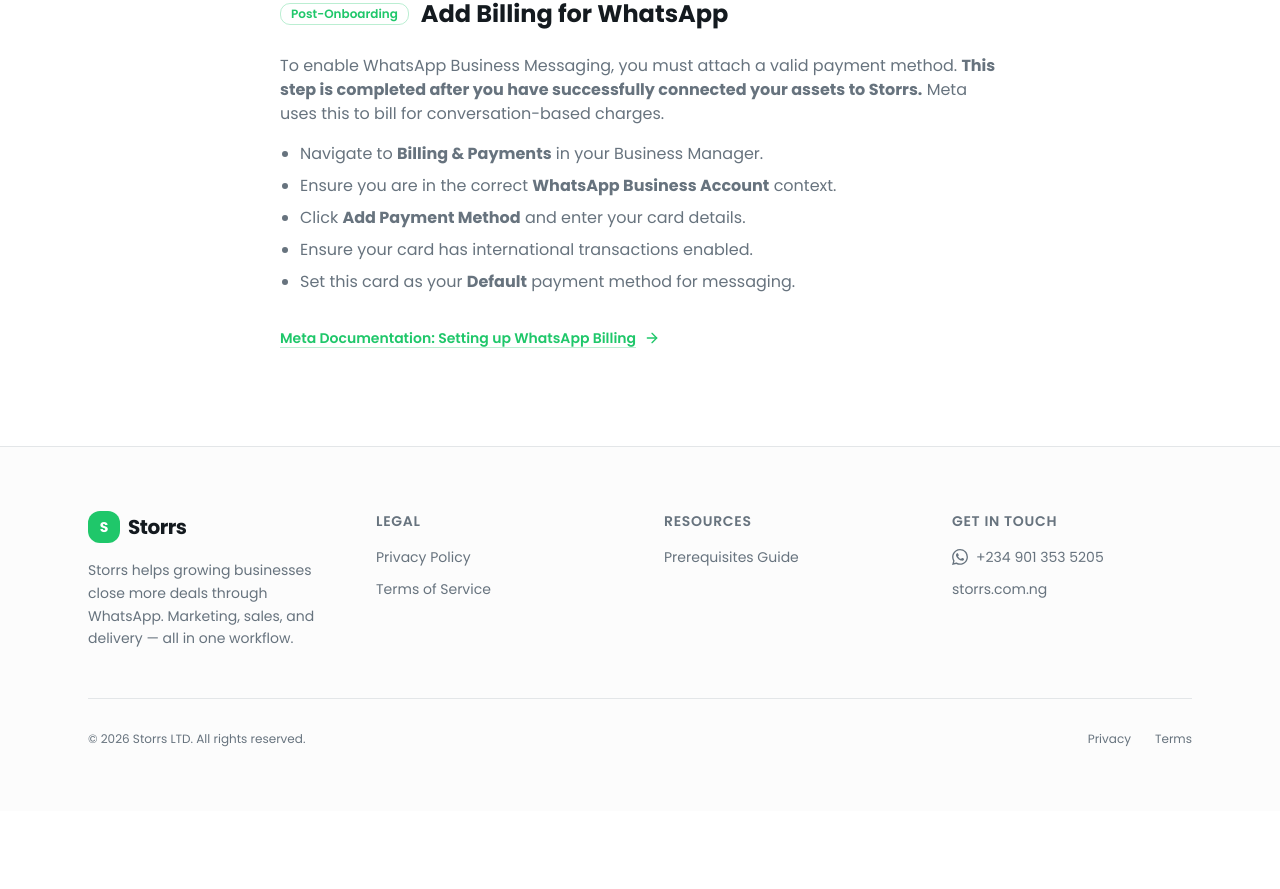
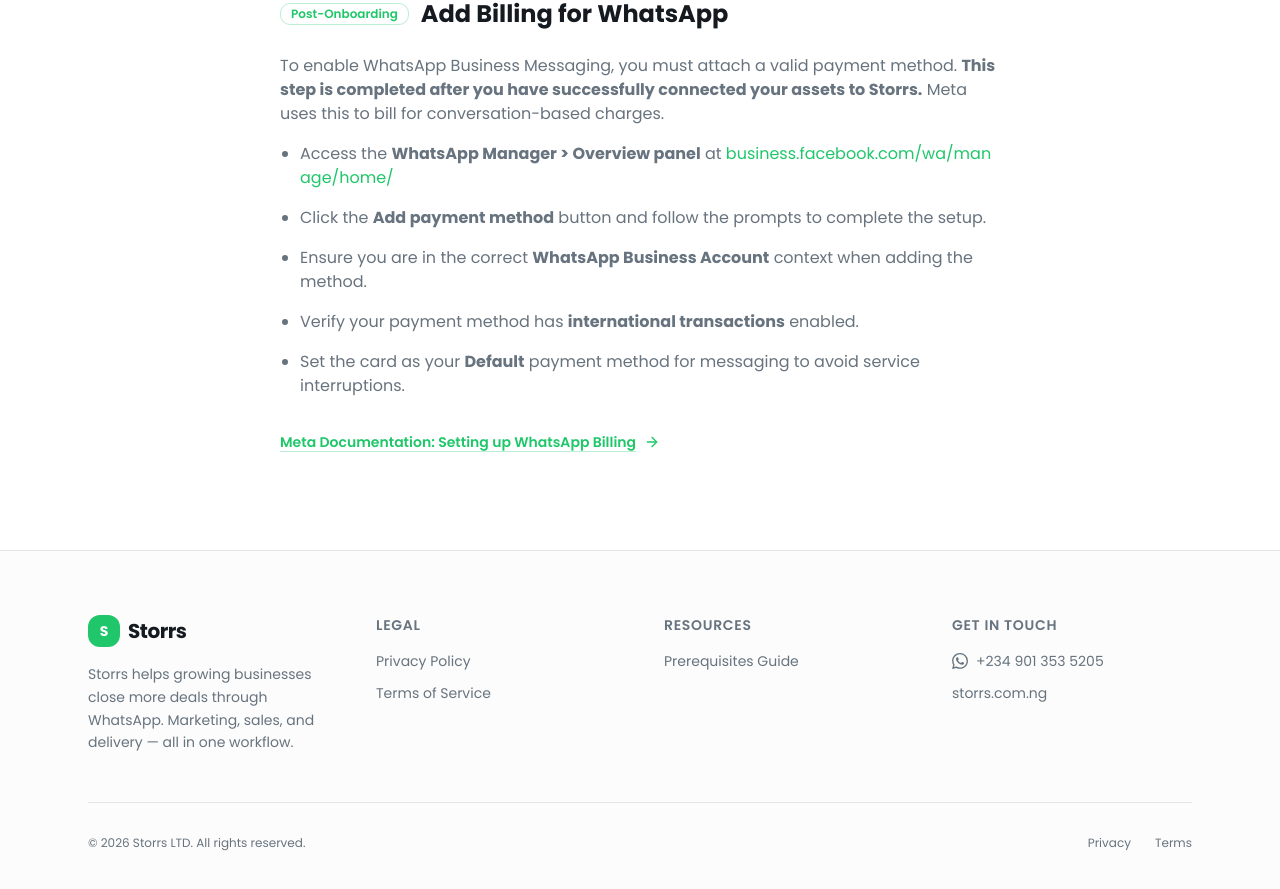
Before and after one commit to Storrs-LTD/storrs-web, a Next.js app: page /onboarding-prerequisites in a window 1280 px wide. Shown: the part 1988-2877 px from the top of the page. Before the commit the page ends 2799 px from the top, so only its background shows below. Built offline with nearby package versions, Linux system fonts and the light colour scheme; no server answers.

Commit message:
feat: update Meta payment method instructions and link, and refine onboarding completion message posting logic

```diff
--- a/src/app/(main)/onboarding-prerequisites/page.tsx
+++ b/src/app/(main)/onboarding-prerequisites/page.tsx
@@ -263,30 +263,39 @@
                 </strong>{" "}
                 Meta uses this to bill for conversation-based charges.
               </p>
-              <ul className="space-y-2 list-disc pl-5">
+              <ul className="space-y-4 list-disc pl-5">
                 <li>
-                  Navigate to <strong>Billing & Payments</strong> in your
-                  Business Manager.
+                  Access the{" "}
+                  <strong>
+                    WhatsApp Manager &gt; Overview panel
+                  </strong>{" "}
+                  at{" "}
+                  <a
+                    href="https://business.facebook.com/wa/manage/home/"
+                    target="_blank"
+                    rel="noopener noreferrer"
+                    className="text-primary hover:underline break-all"
+                  >
+                    business.facebook.com/wa/manage/home/
+                  </a>
+                </li>
+                <li>
+                  Click the <strong>Add payment method</strong> button and follow the prompts to complete the setup.
                 </li>
                 <li>
                   Ensure you are in the correct{" "}
-                  <strong>WhatsApp Business Account</strong> context.
+                  <strong>WhatsApp Business Account</strong> context when adding the method.
                 </li>
                 <li>
-                  Click <strong>Add Payment Method</strong> and enter your card
-                  details.
+                  Verify your payment method has <strong>international transactions</strong> enabled.
                 </li>
                 <li>
-                  Ensure your card has international transactions enabled.
-                </li>
-                <li>
-                  Set this card as your <strong>Default</strong> payment method
-                  for messaging.
+                  Set the card as your <strong>Default</strong> payment method for messaging to avoid service interruptions.
                 </li>
               </ul>
               <div className="pt-4">
                 <Link
-                  href="https://www.facebook.com/business/help/2225184664363779"
+                  href="https://www.facebook.com/business/help/488291839463771"
                   target="_blank"
                   className="inline-flex items-center gap-2 text-sm font-semibold text-primary hover:gap-3 transition-all underline decoration-primary/30 underline-offset-4"
                 >
--- a/src/app/onboarding/page.tsx
+++ b/src/app/onboarding/page.tsx
@@ -61,6 +61,7 @@
                   }),
                 },
               );
+              window.StorrsApp?.postMessage(JSON.stringify(data));
             } catch (error) {
               Sentry.captureException(error, {
                 extra: {
@@ -71,7 +72,6 @@
               });
             }
           }
-          window.StorrsApp?.postMessage(JSON.stringify(data));
         }
       } catch (error) {
         console.log("message event: ", event.data); // remove after testing
```
